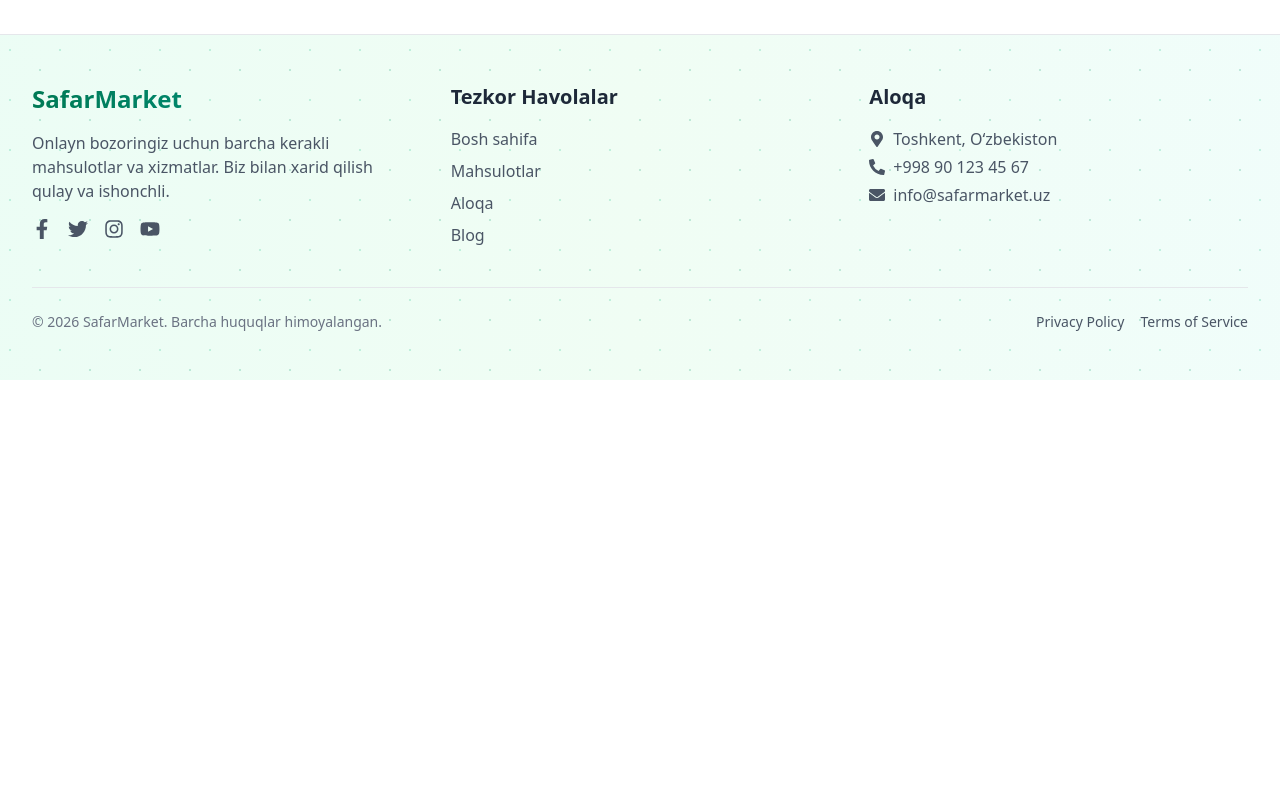
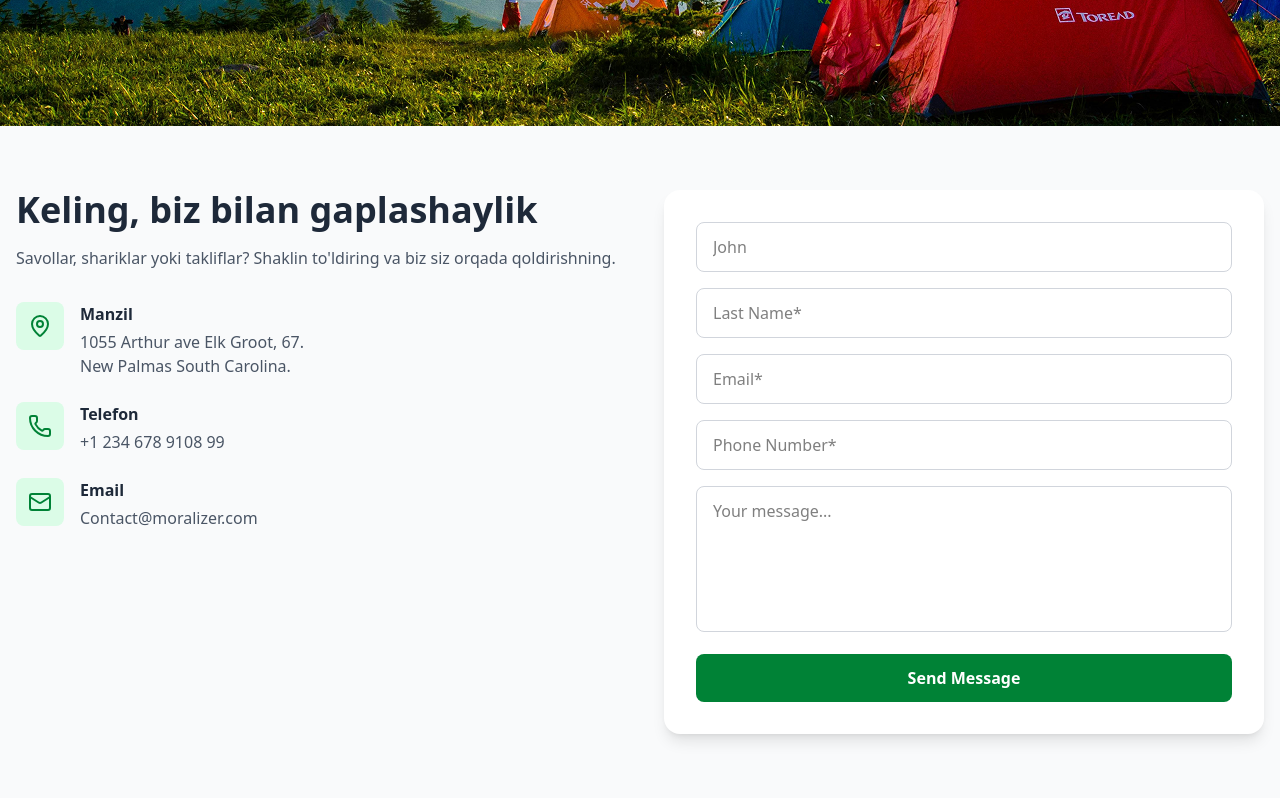
Before and after one commit to esonaliyev05/Safar-Market, a React (Vite) app: page /contact in a window 1280 px wide. Shown: the part 420-1220 px from the top of the page. Before the commit the page ends 800 px from the top, so only its background shows below. Built offline with nearby package versions, Linux system fonts and the light colour scheme.

Commit message:
contact page added

```diff
--- a/package.json
+++ b/package.json
@@ -15,6 +15,7 @@
     "i18next": "^25.7.4",
     "i18next-browser-languagedetector": "^8.2.0",
     "lottie-react": "^2.4.1",
+    "lucide-react": "^0.562.0",
     "react": "^18.2.0",
     "react-dom": "^18.2.0",
     "react-i18next": "^16.5.3",
--- a/src/pages/Contact.jsx
+++ b/src/pages/Contact.jsx
@@ -1,8 +1,156 @@
-import React from 'react'
+import React,{useState} from 'react'
+import { MapPin, Phone, Mail } from 'lucide-react';
+const Contact = () => {
+  const [formData, setFormData] = useState({
+    firstName: '',
+    lastName: '',
+    email: '',
+    phone: '',
+    message: ''
+  });
 
-const Contact = () => {
+  const handleChange = (e) => {
+    setFormData({
+      ...formData,
+      [e.target.name]: e.target.value
+    });
+  };
+
+  const handleSubmit = () => {
+    console.log('Form submitted:', formData);
+    alert('Xabaringiz yuborildi!');
+  };
   return (
-    <div>Contact</div>
+   <div className="min-h-screen bg-gray-50">
+      {/* Hero Section */}
+      <div
+        className="relative max-w-[1440px] h-[466px] bg-[url('/bg-image.png')] bg-no-repeat bg-cover bg-center"
+
+      >
+        <div className="absolute inset-0  bg-opacity-30"></div>
+        <div className="relative h-full flex items-center justify-center">
+          <h1 className="text-4xl md:text-5xl font-bold text-white">
+            Biz bilan bog'laning
+          </h1>
+        </div>
+      </div>
+
+      {/* Main Content */}
+      <div className="max-w-7xl sm:block mx-auto px-4 py-12 md:py-16">
+        <div className="grid md:grid-cols-2 gap-8 md:gap-12">
+          {/* Left Column - Contact Info */}
+          <div>
+            <h2 className="text-3xl md:text-4xl font-bold text-gray-800 mb-4">
+              Keling, biz bilan gaplashaylik
+            </h2>
+            <p className="text-gray-600 mb-8">
+              Savollar, shariklar yoki takliflar? Shaklin to'ldiring va biz siz orqada qoldirishning.
+            </p>
+
+            <div className="space-y-6">
+              {/* Address */}
+              <div className="flex items-start gap-4">
+                <div className="bg-green-100 p-3 rounded-lg">
+                  <MapPin className="w-6 h-6 text-green-700" />
+                </div>
+                <div>
+                  <h3 className="font-semibold text-gray-800 mb-1">Manzil</h3>
+                  <p className="text-gray-600">
+                    1055 Arthur ave Elk Groot, 67.<br />
+                    New Palmas South Carolina.
+                  </p>
+                </div>
+              </div>
+
+              {/* Phone */}
+              <div className="flex items-start gap-4">
+                <div className="bg-green-100 p-3 rounded-lg">
+                  <Phone className="w-6 h-6 text-green-700" />
+                </div>
+                <div>
+                  <h3 className="font-semibold text-gray-800 mb-1">Telefon</h3>
+                  <p className="text-gray-600">+1 234 678 9108 99</p>
+                </div>
+              </div>
+
+              {/* Email */}
+              <div className="flex items-start gap-4">
+                <div className="bg-green-100 p-3 rounded-lg">
+                  <Mail className="w-6 h-6 text-green-700" />
+                </div>
+                <div>
+                  <h3 className="font-semibold text-gray-800 mb-1">Email</h3>
+                  <p className="text-gray-600">Contact@moralizer.com</p>
+                </div>
+              </div>
+            </div>
+          </div>
+
+          {/* Right Column - Contact Form */}
+          <div className="bg-white p-6 md:p-8 rounded-2xl shadow-lg">
+            <div className="space-y-4 ">
+              {/* Name Fields */}
+              <div className=" sm:grid-cols-1 grid sm:grid-cols-1 grid-cols-2 gap-4">
+                <input
+                  type="text"
+                  name="firstName"
+                  placeholder="John"
+                  value={formData.firstName}
+                  onChange={handleChange}
+                  className="w-full px-4 py-3 border border-gray-300 rounded-lg focus:outline-none focus:ring-2 focus:ring-green-500"
+                />
+                <input
+                  type="text"
+                  name="lastName"
+                  placeholder="Last Name*"
+                  value={formData.lastName}
+                  onChange={handleChange}
+                  className="w-full px-4 py-3 border border-gray-300 rounded-lg focus:outline-none focus:ring-2 focus:ring-green-500"
+                />
+              </div>
+
+              {/* Email */}
+              <input
+                type="email"
+                name="email"
+                placeholder="Email*"
+                value={formData.email}
+                onChange={handleChange}
+                className="w-full px-4 py-3 border border-gray-300 rounded-lg focus:outline-none focus:ring-2 focus:ring-green-500"
+              />
+
+              {/* Phone */}
+              <input
+                type="tel"
+                name="phone"
+                placeholder="Phone Number*"
+                value={formData.phone}
+                onChange={handleChange}
+                className="w-full px-4 py-3 border border-gray-300 rounded-lg focus:outline-none focus:ring-2 focus:ring-green-500"
+              />
+
+              {/* Message */}
+              <textarea
+                name="message"
+                placeholder="Your message..."
+                value={formData.message}
+                onChange={handleChange}
+                rows="5"
+                className="w-full px-4 py-3 border border-gray-300 rounded-lg focus:outline-none focus:ring-2 focus:ring-green-500 resize-none"
+              ></textarea>
+
+              {/* Submit Button */}
+              <button
+                onClick={handleSubmit}
+                className="w-full bg-green-700 text-white py-3 px-6 rounded-lg font-semibold hover:bg-green-800 transition-colors duration-200"
+              >
+                Send Message
+              </button>
+            </div>
+          </div>
+        </div>
+      </div>
+    </div>
   )
 }
 
```
Also changed, not shown: public/bg-image.png (added), 1 other file (tests, documents, lock files or other folders).
